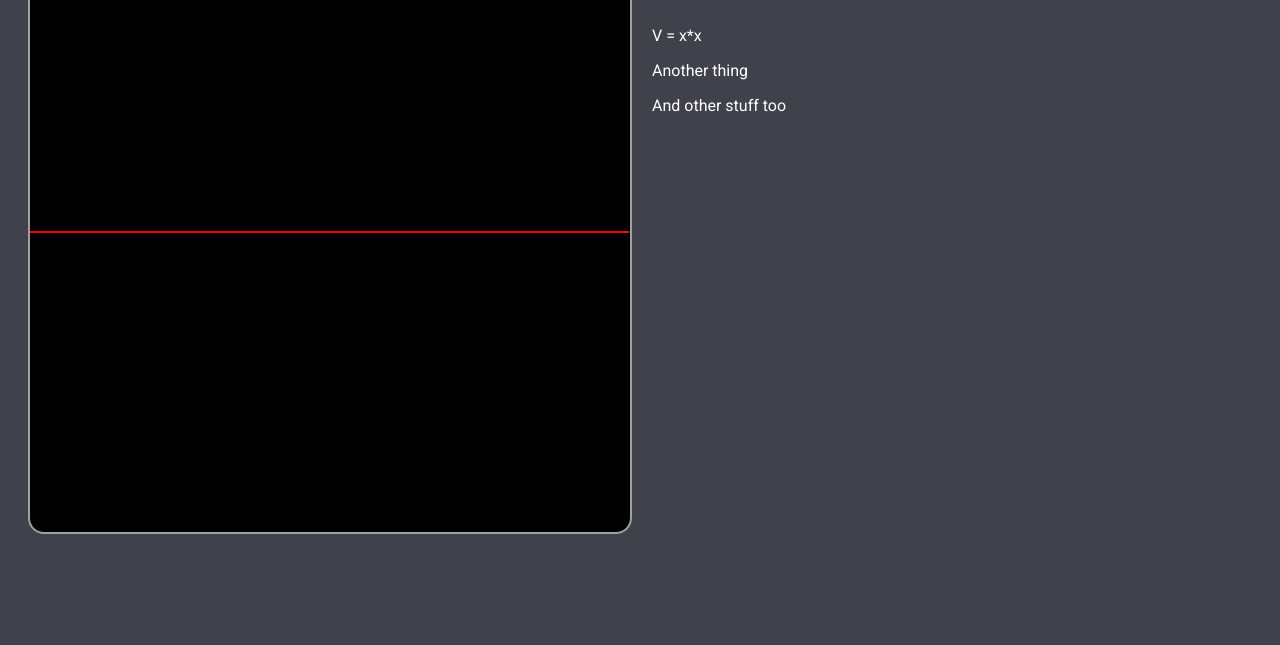
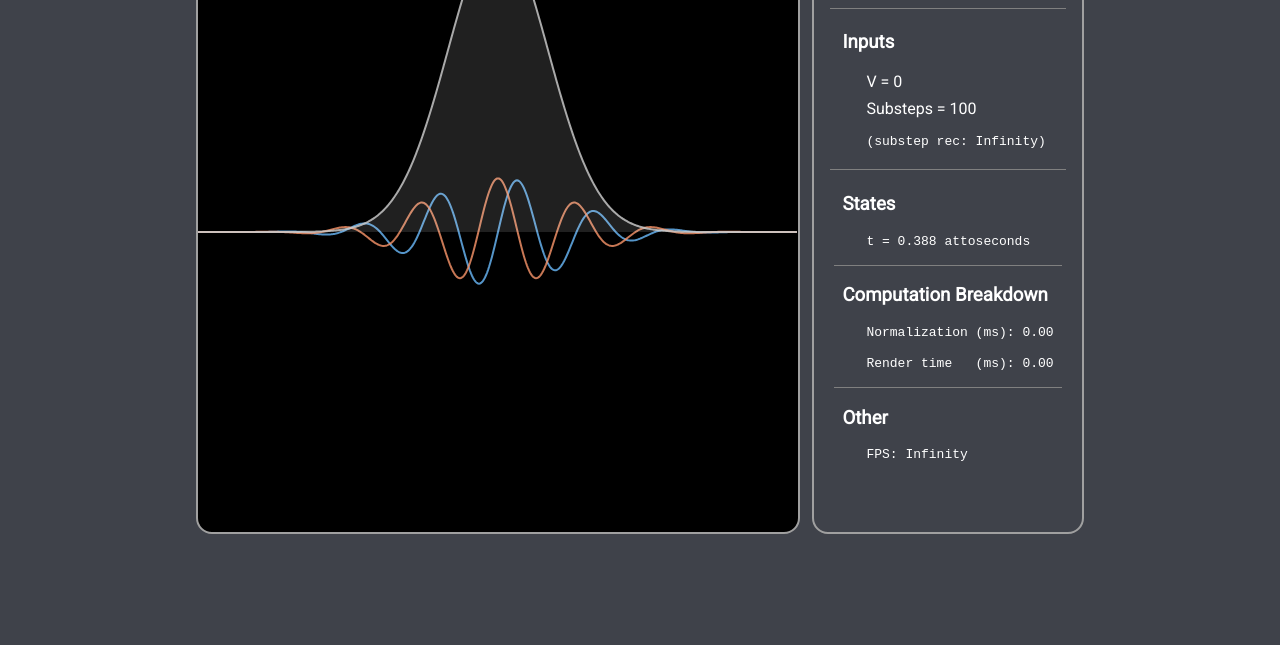
Before and after one commit to piano-miles/Wavefunction-Simulator, a plain HTML site: page index.html in a window 1280 px wide. Shown: the part 155-800 px from the top of the page. Drawn offline with Linux system fonts and the light colour scheme.

Commit message:
Updated a ton of stuff

```diff
--- a/index.html
+++ b/index.html
@@ -19,24 +19,66 @@
 </head>
 
 <body onload="setup();">
+    <div id="mainbox">
         <div id="title">
-        <h1>
+            <h1 class="header">
                 Wavefunction Simulator
             </h1>
         </div>
-    <div class="flex-container flex-row">
+        <div class="flex-container flex-row flex-center">
             <div class="flex-child" id="canvas-container" style="flex: 0 0 600px">
                 <canvas id="canvas"></canvas>
             </div>
-        <div class="flex-child" id="parameters">
-            <div class="flex-container flex-column">
-                <div class="flex-child">
-                    <h2>Parameters</h2>
+            <div class="flex-child" id="parameters-outer">
+                <div class="flex-container flex-column" id="parameters-inner">
+
+                    <div class="flex-child header parameters-div" id="parameters">
+                        <h2 class="parameters-head" id="parameters-header">Parameters</h2>
                     </div>
-                <div class="flex-child">
-                    <p>V = x*x</p>
-                    <p>Another thing</p>
-                    <p>And other stuff too</p>
+
+                    <hr>
+
+                    <div class="flex-child parameters-div" id="inputs">
+                        <h3 class="parameters-head">Inputs</h3>
+                        <p class="parameters-text" id="V">V = 0</p>
+                        <p class="parameters-text" id="substeps">Substeps = 100</p>
+                        <p>
+                        <pre class="parameters-text" id="subrec">(reccomended substeps: )</pre>
+                        </p>
+                    </div>
+
+                    <hr>
+
+                    <div class="flex-child parameters-div" id="outputs">
+                        <div class="parameter-group">
+                            <h3 class="parameters-head">States</h3>
+                            <p>
+                            <pre class="parameters-text" id="t">t = </pre>
+                            </p>
+                        </div>
+
+                        <hr>
+
+                        <div class="parameter-group">
+                            <h3 class="parameters-head">Computation Breakdown</h3>
+                            <p>
+                            <pre class="parameters-text" id="t1">Normalization (ms):  </pre>
+                            </p>
+                            <p>
+                            <pre class="parameters-text" id="t2">Render time   (ms):  </pre>
+                            </p>
+                        </div>
+
+                        <hr>
+
+                        <div class="parameter-group">
+                            <h3 class="parameters-head">Other</h3>
+                            <p>
+                            <pre class="parameters-text" id="fps">FPS:  </pre>
+                            </p>
+                        </div>
+                    </div>
+
                 </div>
             </div>
         </div>
--- a/main.css
+++ b/main.css
@@ -8,6 +8,10 @@ body {
 
 .flex-container {
     display: flex
+}
+
+.flex-center {
+    justify-content: center;
 }
 
 .flex-row {
@@ -25,7 +29,9 @@ body {
 
 #canvas-container {
     width: 600px;
-    height: 600px
+    height: 600px;
+    margin-left: 8px;
+    margin-right: 8px;
 }
 
 #canvas {
@@ -41,9 +47,44 @@ body {
 
 #title {
     width: 600px;
-    text-align: center
+    margin: auto;
 }
 
-#parameters {
-    margin-left: 16px
+#parameters-outer {
+    margin-left: 8px;
+    margin-right: 8px;
 }
+
+#parameters-inner {
+    border: 2px solid #a0a0a0;
+    border-radius: 16px;
+    padding-left: 16px;
+    padding-right: 16px;
+    min-height: 600px;
+}
+
+.header {
+    text-align: center;
+}
+
+.parameters-text {
+    margin: 8px;
+    margin-left: 32px;
+    margin-right: 8px;
+}
+
+hr {
+    margin: 0px;
+    height: 1px;
+    background-color: #808080;
+    border: none;
+}
+
+.parameters-head {
+    margin-left: 8px;
+    margin-right: 8px;
+}
+
+#mainbox {
+
+}
--- a/main.js
+++ b/main.js
@@ -21,85 +21,153 @@ function draw() {
 
     ctx.font = "48px roboto";
 
+    // Constants
+    const yscale = 600; // Scale values of wavefunction to fit
+    const xscale = 1; //   Scale space
+    const tscale = 1; //   Scale time
+
+    // I/O
+    let t1 = document.getElementById("t1");
+    let t2 = document.getElementById("t2");
+
+    let V_display = document.getElementById("V");
+    let time_display = document.getElementById("t");
+    let fps_display = document.getElementById("fps");
+    let substep_display = document.getElementById("substeps");
+    let subrec_display = document.getElementById("subrec");
+
     //
     // Function definitions
     //
-    // Cricle object
-    function circle(x, y, r, c) {
-        this.x = x;
-        this.y = y;
-        this.r = r;
-        this.c = c;
 
-        this.dx = 0;
-        this.dy = 0;
-
-        this.draw = function () {
-            ctx.beginPath();
-            ctx.fillStyle = this.c;
-            ctx.arc(this.x, this.y, this.r, 0, Math.PI * 2);
-            ctx.fill();
-        }
-
-        this.animate = function () {
-            this.x += this.dx;
-            this.y += this.dy;
-            this.dx = (this.y - 300) * 0.01;
-            this.dy = -(this.x - 300) * 0.01;
-
-            this.draw();
-        }
+    function complex_exponential(phase, amplitude) {
+        //return [0,0];
+        return [Math.cos(phase) * amplitude, Math.sin(phase) * amplitude];
     }
 
-    function complex_exponential(phase, amplitude) {
-        return [0,0];
-        //return [Math.cos(phase) * amplitude, Math.sin(phase) * amplitude];
-    }
+    function renderPath(verts, v) {
+        const alpha = "d0"; // alpha in hex
 
-    function renderPath(verts) {
         ctx.lineWidth = 2;
-        ctx.strokeStyle = "#FF0000";
+        ctx.fillStyle = "#ffffff20";
+        ctx.strokeStyle = "#cccccc" + alpha;
+
+        pdfscale = 300 / Math.max.apply(null, v);
+        console.log(pdfscale);
+        ctx.beginPath();
+        ctx.moveTo(0, 300 - v[0] * pdfscale);
+        for (let i = 1; i < v.length; i++) {
+            let y = 300 - v[i] * pdfscale;
+            ctx.lineTo(i, y);
+        }
+        ctx.stroke();
+        ctx.closePath();
+        ctx.fill();
+
+        ctx.strokeStyle = "#f79368" + alpha;
 
         ctx.beginPath();
-        ctx.moveTo(0, 300-verts[0][0]);
+        ctx.moveTo(0, 300 - verts[0][0] * yscale);
         for (let i = 1; i < verts.length; i++) {
-            let y = 300-verts[i][0];
+            let y = 300 - verts[i][0] * yscale;
+            ctx.lineTo(i, y);
+        }
+        ctx.stroke();
+
+        ctx.strokeStyle = "#68b7f7" + alpha;
+
+        ctx.beginPath();
+        ctx.moveTo(0, 300 - verts[0][1] * yscale);
+        for (let i = 1; i < verts.length; i++) {
+            let y = 300 - verts[i][1] * yscale;
             ctx.lineTo(i, y);
         }
         ctx.stroke();
     }
 
+    function sqa(wfunc) {
+        return wfunc.map(a => a[0] * a[0] + a[1] * a[1]);
+    }
+
+    function normalise(wfunc, sqd) {
+        RMS = 0;
+        sqd.forEach(a =>
+            RMS += a // Integrate <wfunc|wfunc>
+        )
+        RMS = Math.sqrt(RMS); // Root
+        return wfunc.map(x => x.map(y => y / RMS)); // Normalise
+    }
+
     //
     // Draw
     //
+
     // Init
-    const balls = [];
-    let r = Math.floor(Math.random() * 30) + 15;
-    let x = 300;
-    let y = 300;
-    let c = 'red';
-    balls.push(new circle(x, y, r, c));
-
     let wfunc = []; //Wave function
     let wf2 = []; //Square density
     for (let i = 0; i < 600; i++) {
         let j = (i - 300) * 0.01;
-        let amplitude = complex_exponential(j, Math.exp(-j * j));
+        let amplitude = complex_exponential(j * 8, Math.exp(-j * j));
         wfunc.push(amplitude); // Complex number as [r, i]
+        let sq = amplitude[0] * amplitude[0] + amplitude[1] * amplitude[1];
+        wf2.push(sq);
     }
 
-    function update() { // Loop each frame
+    // Accumulating computation time counters
+    let t1acc = 0;
+    let t2acc = 0;
+    let frame = 0;
+    let toacc = 0; // total
+    let fps = 0;
+    let substeps = 100;
+    let global_time = 0;
+    let dt = 0.01;
+
+    // Loop
+    function update() {
+        let times = [];
+
         // Clear screen
         ctx.clearRect(0, 0, canvas.width, canvas.height);
+        times.push(performance.now());
 
-        // Update each ball
-        /*for (let i = 0; i < balls.length; i++) {
-            balls[i].animate();
-        }*/
+        // Compute square density
+        wf2 = sqa(wfunc);
 
-        renderPath(wfunc);
+        // Normalise the wave function
+        wfunc = normalise(wfunc, wf2);
+        times.push(performance.now());
+
+        // Render the wave functions
+        renderPath(wfunc, wf2);
+        times.push(performance.now());
+
+        // Times
+        t1acc += (times[1] - times[0]);
+        t2acc += (times[2] - times[1]);
+        toacc += (times[2] - times[0]);
+
+        if (frame % 60 == 0) {
+            t1.innerHTML = "Normalization (ms): " + (t1acc / 60).toFixed(2);
+            t2.innerHTML = "Render time   (ms): " + (t2acc / 60).toFixed(2);
+
+            fps = 60000 / toacc;
+            fps_display.innerHTML = "FPS: " + fps.toFixed(1);
+
+            subrec = Math.round(substeps*fps/400)*10;
+            subrec_display.innerHTML = "(substep rec: " + subrec + ")";
+
+            t1acc = 0;
+            t2acc = 0;
+            toacc = 0;
+        }
+
+        global_time += dt * substeps;
+        time_display.innerHTML = "t = " + (global_time * 0.001288).toFixed(3) + " attoseconds";
 
         // Loop
+        frame++;
+        if (frame >= 240) frame = 0;
         requestAnimationFrame(update);
     }
 
```
Lines whose indentation alone changed are shown as unchanged.
